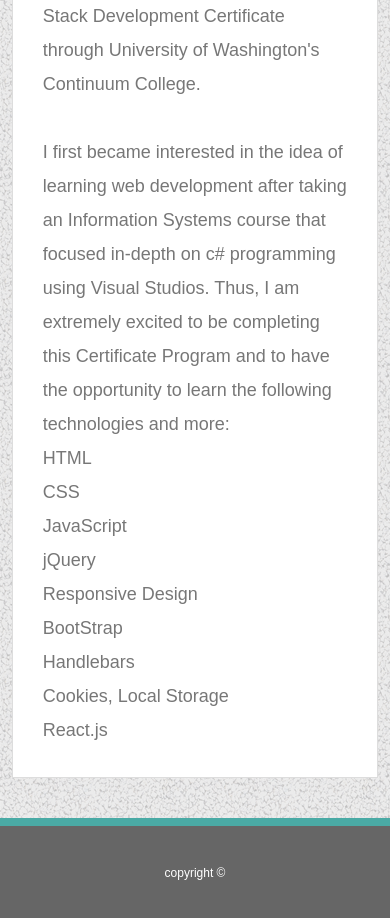
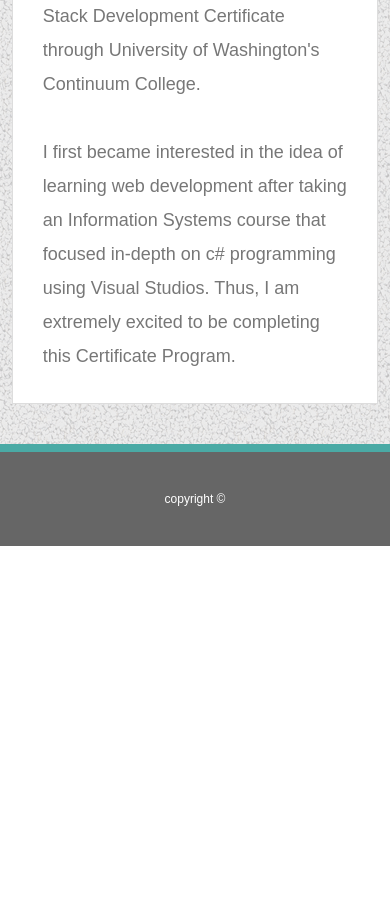
Before and after one commit to jenaym/Responsive-Portfolio, a plain HTML site: page index.html in a window 390 px wide. Shown: the part 780-1698 px from the top of the page. After the commit the page ends 1326 px from the top, so only its background shows below. Drawn offline with Linux system fonts and the light colour scheme.

Commit message:
responsive screens updated

```diff
--- a/index.html
+++ b/index.html
@@ -41,20 +41,8 @@
                     Systems
                     course that focused in-depth on c# programming using Visual Studios. Thus, I am extremely excited
                     to be
-                    completing this Certificate Program and to have the opportunity to learn the following technologies
-                    and more:
+                    completing this Certificate Program.
                 </p>
-                <ul>
-                    <li>HTML</li>
-                    <li>CSS</li>
-                    <li>JavaScript</li>
-                    <li>jQuery</li>
-                    <li>Responsive Design</li>
-                    <li>BootStrap</li>
-                    <li>Handlebars</li>
-                    <li>Cookies, Local Storage</li>
-                    <li>React.js</li>
-                </ul>
 
             </section>
 
```
